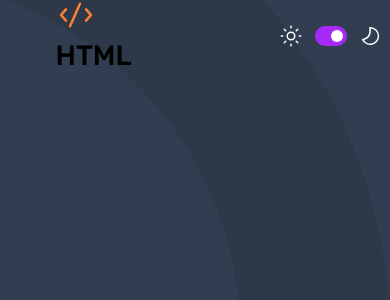
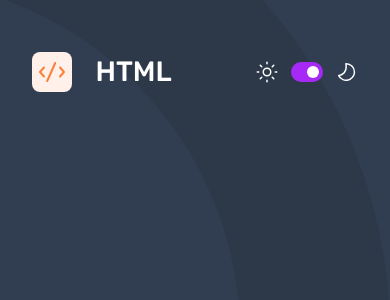
Before and after one commit to jazzielp/quiz-app, a React (Vite) app: page / in a window 390 px wide. Both pictures are taken after a click on the element "HTML". Shown: the top 300 px of the page. Built offline with nearby package versions, Linux system fonts and the light colour scheme.

Commit message:
feat: adjust breakpoints for element resizing

```diff
--- a/src/components/Header.tsx
+++ b/src/components/Header.tsx
@@ -12,7 +12,7 @@ export function Header (): JSX.Element {
   }
 
   return (
-    <header className='flex items-center justify-between lg:w-[1157px] md:w-[640px] w-[375px] px-6 md:px-0 h-[72px] m-auto'>
+    <header className='flex items-center justify-between xl:w-[1157px] md:w-[640px] w-[375px] px-6 md:px-0 h-[72px] m-auto mt-9'>
       {quiz !== null ? <TitleQuize quiz={title} img={image} /> : <div />}
       <SwitchDarkMode />
     </header>
--- a/src/components/Quiz.tsx
+++ b/src/components/Quiz.tsx
@@ -3,8 +3,9 @@ import { Main } from './Main'
 
 export function Quiz (): JSX.Element {
   return (
-    <Main>
+    <>
       <Header />
-    </Main>
+      <Main />
+    </>
   )
 }
--- a/src/components/TitleQuize.tsx
+++ b/src/components/TitleQuize.tsx
@@ -1,12 +1,17 @@
+import { BG_COLOR_QUIZZES } from '@/consts/consts'
+
 interface Props {
   quiz?: string
   img?: string
 }
 
 export function TitleQuize ({ quiz, img }: Props): JSX.Element {
+  const bgColor = BG_COLOR_QUIZZES[quiz as keyof typeof BG_COLOR_QUIZZES]
   return (
-    <div>
-      <img src={img} className='' />
+    <div className='flex items-center gap-6 dark:text-white'>
+      <picture className={`size-10 md:size-14 rounded-lg grid place-items-center ${bgColor}`}>
+        <img src={img} className='size-8 md:size-10' />
+      </picture>
       <p className='font-rubik font-medium text-[28px] flex-1'>{quiz}</p>
     </div>
   )
```
